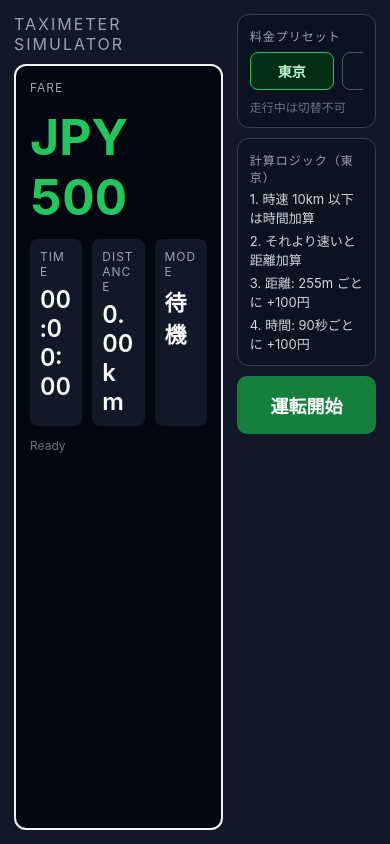
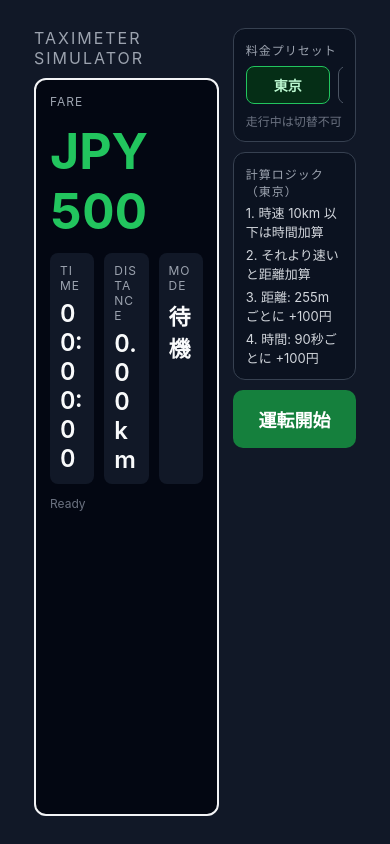
Before and after one commit to Kite0301/taximeter-simulator, a React Native app: screen / in a window 390 px wide. Built offline with nearby package versions, Linux system fonts and the light colour scheme.

Commit message:
fix(ui): adjust landscape safe area and margins (closes #3)

```diff
--- a/App.tsx
+++ b/App.tsx
@@ -1,6 +1,7 @@
 import * as Location from 'expo-location';
 import { useEffect, useMemo, useRef, useState } from 'react';
 import {
+  Platform,
   Pressable,
   SafeAreaView,
   ScrollView,
@@ -25,6 +26,8 @@ type PermissionState = 'unknown' | 'granted' | 'denied';
 type BillingMode = 'distance' | 'time' | 'unknown';
 
 const LOCATION_UPDATE_INTERVAL_MS = 1000;
+const EDGE_PADDING = 16;
+const LANDSCAPE_SIDE_PADDING = 22;
 
 export default function App() {
   const [permission, setPermission] = useState<PermissionState>('unknown');
@@ -267,11 +270,15 @@ const styles = StyleSheet.create({
   safeArea: {
     flex: 1,
     backgroundColor: '#111827',
+    paddingTop: Platform.OS === 'android' ? (StatusBar.currentHeight ?? 0) + EDGE_PADDING : EDGE_PADDING,
+    paddingBottom: EDGE_PADDING,
+    paddingLeft: LANDSCAPE_SIDE_PADDING,
+    paddingRight: LANDSCAPE_SIDE_PADDING,
   },
   container: {
     flex: 1,
     flexDirection: 'row',
-    padding: 14,
+    padding: 12,
     gap: 14,
   },
   leftPane: {
```
